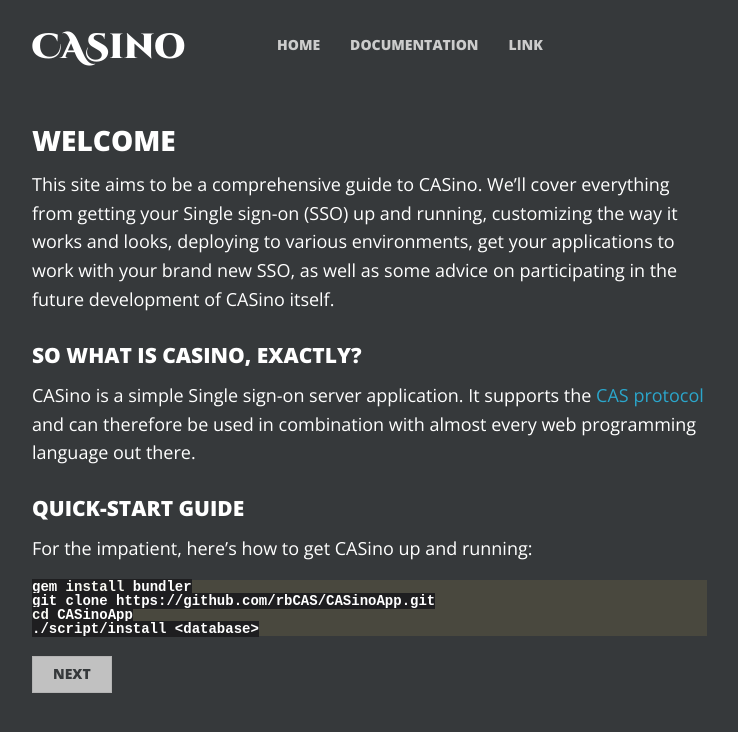
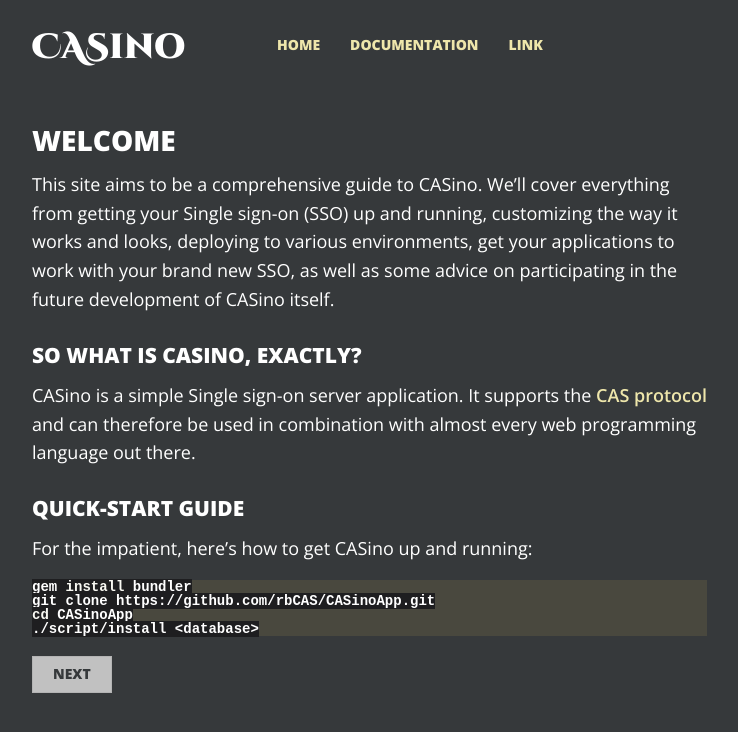
Before and after one commit to rbCAS/rbcas.github.com, a Jekyll site: the page built from docs/index.md, in a window 1280 px wide. Shown: the top 732 px of the page, without its empty margins (153-891 px from the left). Built offline with Jekyll 4.4.1, drawn with Linux system fonts in a browser that asks for light colours.

Commit message:
link color, cleanup

```diff
--- a/css/main.css
+++ b/css/main.css
@@ -1095,6 +1095,7 @@
   margin: 0;
   color: white;
   font-family: 'Open Sans', sans-serif;
+  font-weight: 400;
   background: #36393B;
 }
 body,
@@ -1125,6 +1126,10 @@
   width: 100%;
   padding: 30px 0;
 }
+a {
+  color: #EEE6AB;
+  font-weight: 600;
+}
 div.highlight,
 code {
   background-color: #1E1E20;
@@ -1147,7 +1152,6 @@
 .header ul li a {
   padding: 5px 10px;
   margin-right: 10px;
-  color: #ccc;
   border-radius: 5px;
   font-size: 100%;
   font-weight: 800;
```
Also changed, not shown: css/main.less (+6 -21 lines).
